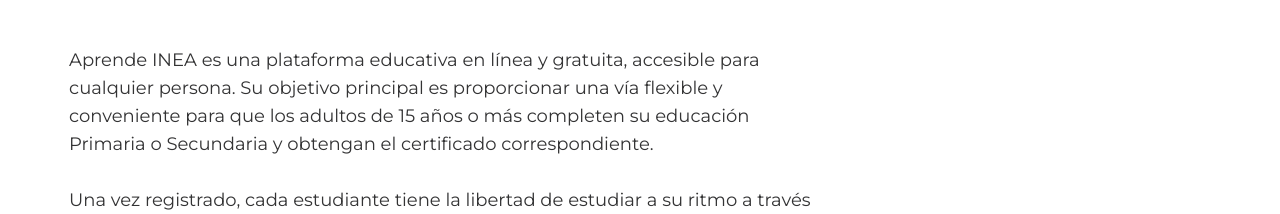
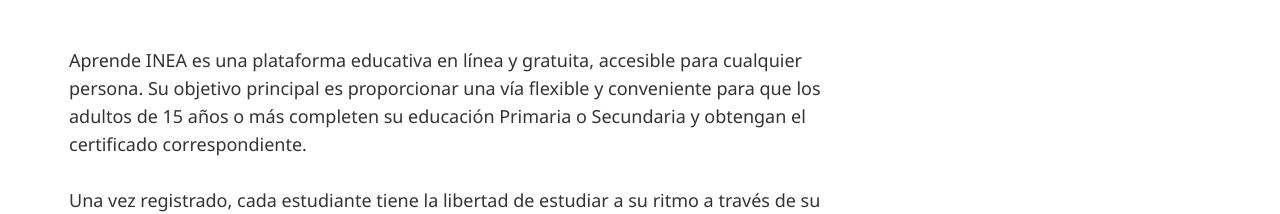
Before and after one commit to ineacdmx2024/inea-web, a Next.js app: page /oferta-educativa/enlinea in a window 1280 px wide. Shown: the part 565-779 px from the top of the page. Built offline with nearby package versions, Linux system fonts and the light colour scheme; no server answers.

Commit message:
Update PlantillaPagModalidad.jsx

```diff
--- a/src/components/PlantillaPagModalidad.jsx
+++ b/src/components/PlantillaPagModalidad.jsx
@@ -2,9 +2,9 @@
 import React, { useState, useEffect, useRef } from "react";
 import { motion } from "framer-motion";
 import CardComponent from "./AnimatedCards";
-import { Montserrat } from "next/font/google";
+import { Noto_Sans } from "next/font/google";
 
-const montserrat = Montserrat({
+const notoSans = Noto_Sans({
   weight: ["300", "400", "500", "600", "700", "800"],
   styles: ["italic", "normal", "bold", "bold italic", "italic bold"],
   subsets: ["latin"],
@@ -83,7 +83,7 @@ function PagMod({ info }) {
         {info.paragraphs.map((paragraph, index) => (
           <p
             key={index}
-            className={`${montserrat.className} text-[18px] font-normal text-[#333334] mb-7 leading-7`}
+            className={`${notoSans.className} text-[18px] font-normal text-[#333334] mb-7 leading-7`}
           >
             {paragraph}
           </p>
```
